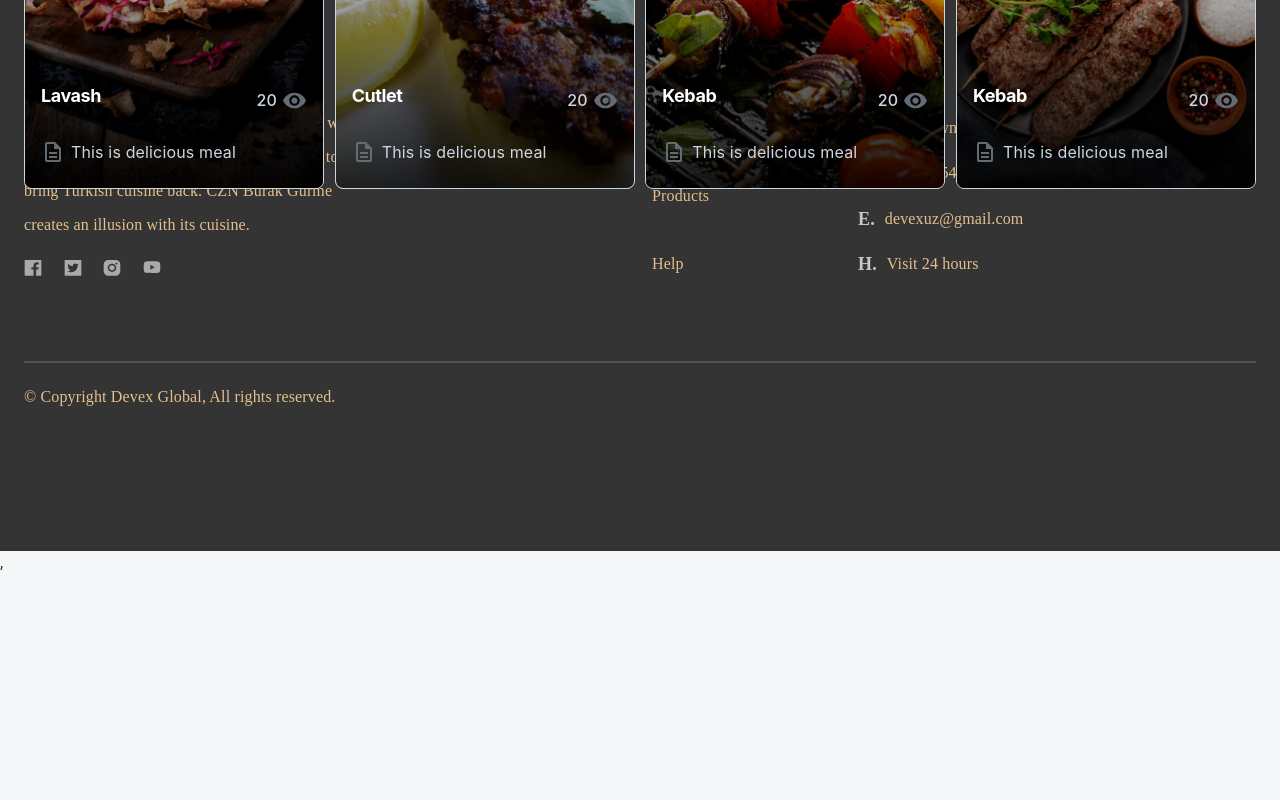
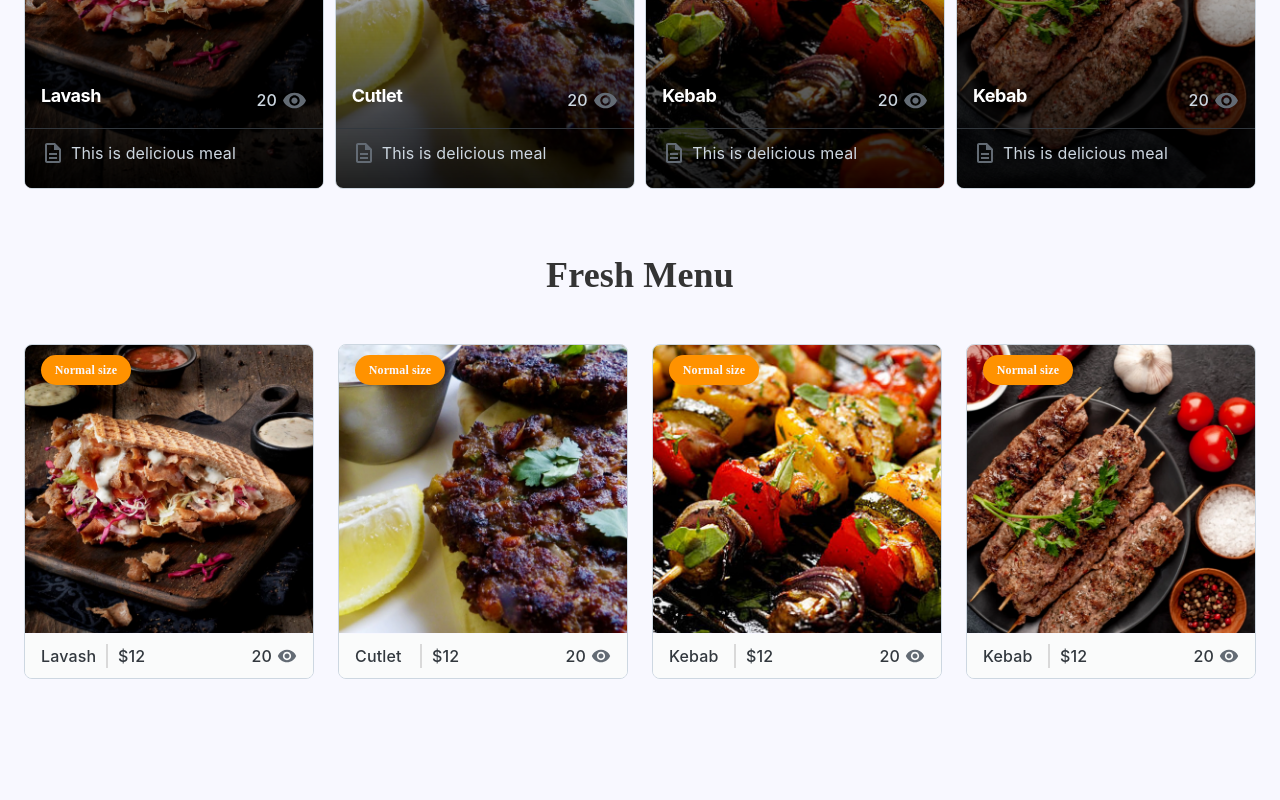
Before and after one commit to Ronny2101/cyber-react, a React (Create React App) app: page / in a window 1280 px wide. Shown: the part 1380-2180 px from the top of the page. Before the commit the page ends 1955 px from the top, so only its background shows below. Built offline with nearby package versions, Linux system fonts and the light colour scheme.

Commit message:
fix: develop newDishes sectional component

```diff
--- a/src/app/screens/homePage/NewDishes.tsx
+++ b/src/app/screens/homePage/NewDishes.tsx
@@ -1,10 +1,68 @@
 import React from "react";
-import { Container } from "@mui/material";
+import { Box, Container, Stack } from "@mui/material";
+import AspectRatio from "@mui/joy/AspectRatio";
+import Card from '@mui/joy/Card';
+import CardOverflow  from "@mui/joy/CardOverflow";
+import Typography from '@mui/joy/Typography';
+import {CssVarsProvider} from "@mui/joy/styles";
+import VisibilityIcon from "@mui/icons-material/Visibility";
+import Divider from "../../components/divider";
+
+const newDishes = [
+    {productName: "Lavash", imagePath: "/img/lavash.webp"},
+    {productName: "Cutlet", imagePath: "/img/cutlet.webp"},
+    {productName: "Kebab", imagePath: "/img/kebab.webp"},
+    {productName: "Kebab", imagePath: "/img/kebab-fresh.webp"},
+];
 
 export default function NewDishes() {
     return (
-        <div>
-            <Container>NewDishes</Container>
+        <div className={"new-products-frame"}>
+            <Container>
+                <Stack className={"main"}>
+                  <Box className={"category-title"}>Fresh Menu</Box>
+                  <Stack className={"cards-frame"}>
+                    <CssVarsProvider>
+                        { newDishes.length !== 0 ? (
+                            newDishes.map((ele, index) => {
+                                return (
+                                    <Card key={index} variant="outlined" className={"card"}>
+                                        <CardOverflow>
+                                            <div className="product-sale">Normal size</div>
+                                            <AspectRatio ratio="1">
+                                            <img src={ele.imagePath} alt="" />
+                                            </AspectRatio>
+                                        </CardOverflow>
+
+                                        <CardOverflow variant="soft" className="product-detail">
+                                            <Stack className="info">
+                                                <Stack flexDirection={"row"}>
+                                                    <Typography className={"title"}>
+                                                        {ele.productName}
+                                                    </Typography>
+                                                    <Divider width="2" height="24" bg="#d9d9d9" />
+                                                        <Typography className={"price"}>$12</Typography>
+                                                </Stack>
+                                                <Stack>
+                                                    <Typography className={"views"}>
+                                                        20
+                                                        <VisibilityIcon
+                                                        sx={{ fontSize: 20, marginLeft: "5px"}}
+                                                        />
+                                                    </Typography>
+                                                </Stack>
+                                            </Stack>
+                                        </CardOverflow>
+                                    </Card>
+                                );
+                            })
+                        ) : (
+                          <Box className="no-data">Popular products are not avilable!</Box>
+                        )}
+                    </CssVarsProvider>
+                  </Stack>
+                </Stack>
+            </Container>
         </div>
     );
 }
--- a/src/app/screens/homePage/PopularDishes.tsx
+++ b/src/app/screens/homePage/PopularDishes.tsx
@@ -4,7 +4,7 @@
 import CardCover from '@mui/joy/CardCover';
 import CardContent from '@mui/joy/CardContent';
 import Typography from '@mui/joy/Typography';
-import {CssVarsProvider} from "@mui/joy/styles";
+import { CssVarsProvider } from "@mui/joy/styles";
 import CardOverflow  from "@mui/joy/CardOverflow";
 import VisibilityIcon from "@mui/icons-material/Visibility";
 import DescriptionOutlinedIcon  from "@mui/icons-material/DescriptionOutlined";
@@ -65,7 +65,7 @@
                                                 gap: 1.5,
                                                 py: 1.5,
                                                 px: "var(--Card-padding)",
-                                                borderTop: "1px, solid",
+                                                borderTop: "1px solid",
                                                 height: "60px",
                                             }}
                                         >
--- a/src/css/home.css
+++ b/src/css/home.css
@@ -53,7 +53,7 @@
 
 .homepage .popular-dishes-frame {
     width: 100%;
-    height: 236px;
+    height: 580px;
     display: flex;
     background: #f8f8ff;
 }
@@ -98,3 +98,102 @@
     ),
     linear-gradient(to top, rgba(0, 0, 0, 0.8),  rgba(0, 0, 0, 0) 300px);
 }
+
+/* NEW PRODUCTS*/
+
+.homepage .new-products-frame {
+    width: 100%;
+    height: 605px;
+    background: #f8f8ff;
+    display: flex;
+}
+
+.homepage .main {
+    margin-top: 45px;
+    display: flex;
+    flex-direction: column;
+    align-items: center;
+}
+
+.homepage .new-products-frame .category-title {
+    font-family: "Dancing Script";
+    font-style: normal;
+    font-weight: 700;
+    font-size: 36px;
+    line-height: 43px;
+}
+
+.homepage .new-products-frame .main .cards-frame {
+    width: 100%;
+    margin: 47px 2px 2px 2px;
+    flex-direction: row;
+    justify-content: space-between;
+}
+
+.homepage .new-products-frame .main .card {
+    height: 335px;
+    width: 290px;
+    cursor: pointer;
+}
+
+.homepage .new-products-frame .product-sale {
+    position: absolute;
+    margin-top: 10px;
+    z-index: 100;
+    width: 90px;
+    height: 30px;
+    display: flex;
+    align-items: center;
+    justify-content: center;
+    background: #ff9200;
+    box-shadow: 4px 6px 20px rgba(0, 0, 0, 0.1);
+    border-radius: 25px;
+    font-family: "Poppins";
+    font-style: normal;
+    font-weight: 600;
+    font-size: 12px;
+    line-height: 21px;
+    color: #f8f8ff;
+}
+
+.homepage .new-products-frame .product-detail {
+    width: auto;
+    height: 49%;
+    display: flex;
+    justify-content: center;
+    margin-top: -12px;
+    border-top: 1px solid;
+    border-color: #f8f8ff;
+    background-color: #fafbfb;
+}
+
+.homepage .new-products-frame .product-detail .info {
+    width: 100%;
+    display: flex;
+    flex-direction: row;
+    justify-content: space-between;
+    align-items: center;
+}
+
+.homepage .new-products-frame .product-detail .title {
+    width: 65px;
+    font-weight: 500;
+}
+
+.homepage .new-products-frame .product-detail .price {
+    margin-left: 10px;
+    width: 20px;
+    font-weight: 500;
+}
+
+.homepage .new-products-frame .product-detail .divider {
+    margin: 0 10px 0 10px;
+    width: 2px;
+    background-color: #d9d9d9;
+}
+
+.homepage .new-products-frame .product-detail .views {
+    display: flex;
+    align-items: center;
+    font-weight: 500;
+}
```
